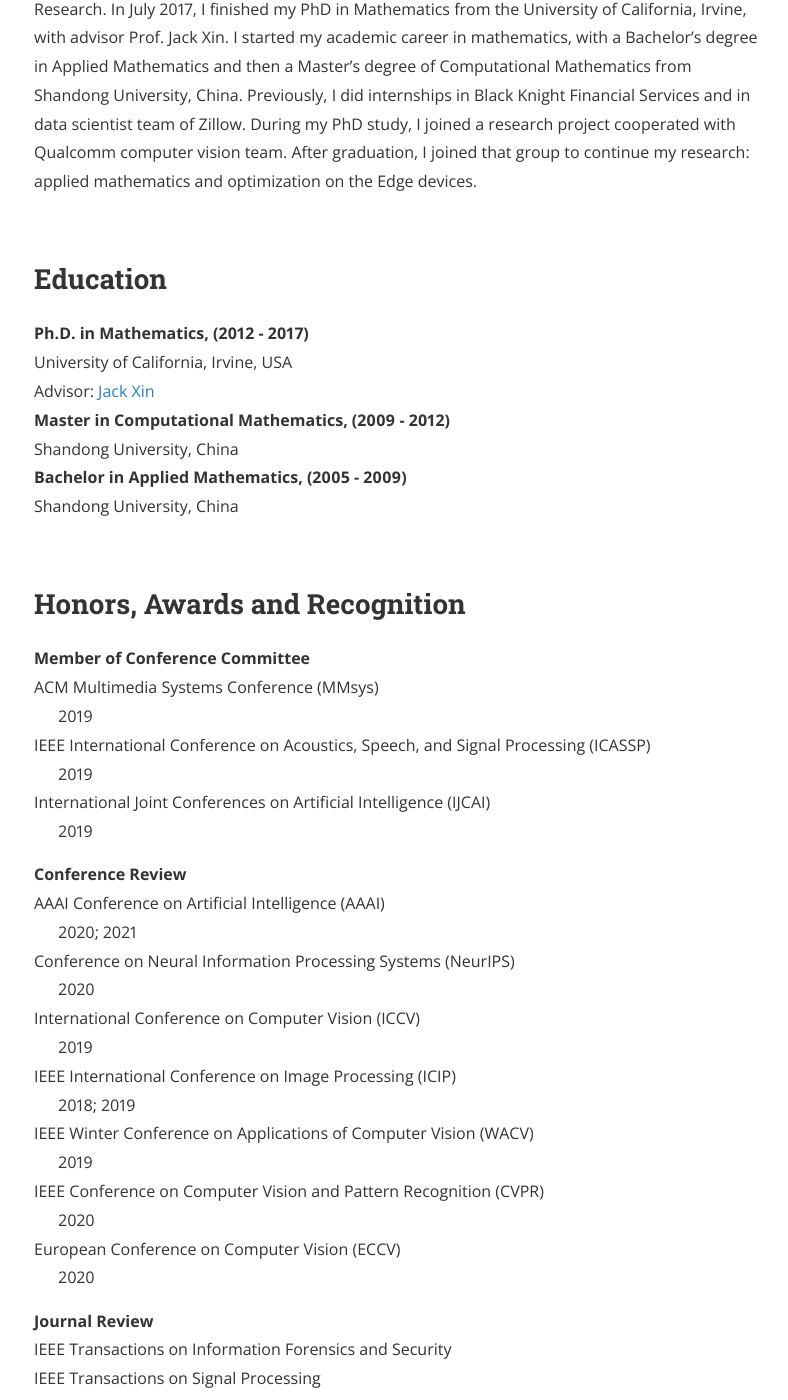
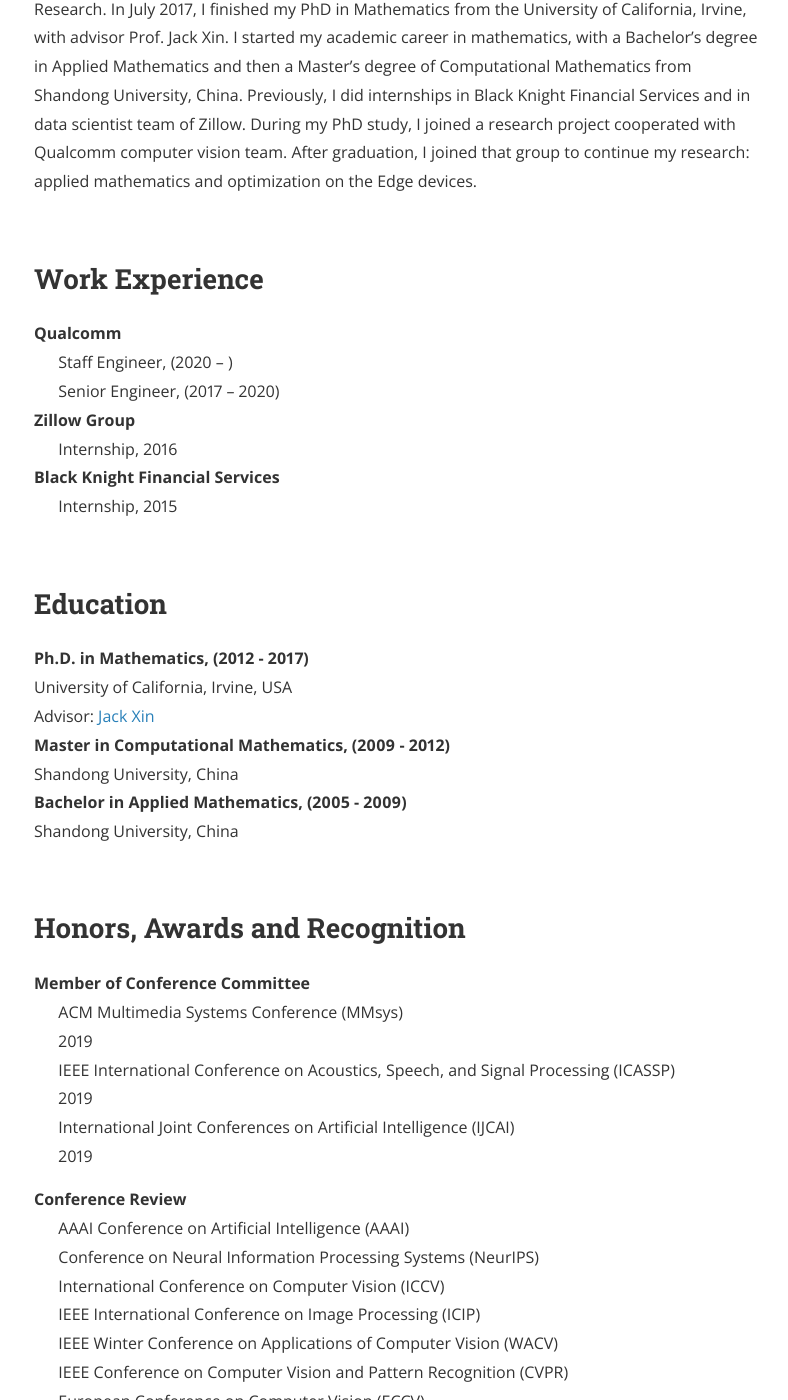
Before and after one commit to zsivine/zsivine.github.io, a Jekyll site: the page built from about.md, in a window 1280 px wide and 1400 px high, scrolled down 254 px. Shown: the whole window, without its empty margins (238-1026 px from the left). Built offline with Jekyll 4.4.1, drawn with Linux system fonts in a browser that asks for light colours; nearby versions of some CDN libraries; comment, search, counter and statistics services are not loaded; a style sheet for code colours, icons or effects is not loaded.

Commit message:
add work experience

```diff
--- a/about.md
+++ b/about.md
@@ -9,6 +9,17 @@ I started my academic career in mathematics, with a Bachelor's degree in Applied
 Previously, I did internships in Black Knight Financial Services and in data scientist team of Zillow.
 During my PhD study, I joined a research project cooperated with Qualcomm computer vision team.
 After graduation, I joined that group to continue my research:  applied mathematics and optimization on the Edge devices.
+
+
+<br>
+<h2>Work Experience</h2>
+<strong>Qualcomm </strong>
+<br>    &ensp; &ensp; Staff Engineer, (2020 -- )
+<br>    &ensp; &ensp; Senior Engineer, (2017 -- 2020) <br>
+<strong>Zillow Group </strong>
+<br>    &ensp; &ensp; Internship, 2016 <br>
+<strong>Black Knight Financial Services </strong>
+<br>    &ensp; &ensp; Internship, 2015 <br>
 
 
 <br>
@@ -27,45 +38,38 @@ After graduation, I joined that group to continue my research:  applied mathemat
 <h2>Honors, Awards and Recognition</h2>
 
 <strong>Member of Conference Committee</strong>
-<br>    ACM Multimedia Systems Conference (MMsys) \
+<br>    &ensp; &ensp; ACM Multimedia Systems Conference (MMsys) \
         &ensp; &ensp; 2019
-<br>    IEEE International Conference on Acoustics, Speech, and
+<br>    &ensp; &ensp; IEEE International Conference on Acoustics, Speech, and
 	Signal Processing (ICASSP) \
 	    &ensp; &ensp; 2019
-<br>    International Joint Conferences on Artificial Intelligence (IJCAI) \
+<br>    &ensp; &ensp; International Joint Conferences on Artificial Intelligence (IJCAI) \
         &ensp; &ensp; 2019
 
 
 <strong>Conference Review</strong>
-<br>    AAAI Conference on Artificial Intelligence (AAAI) \
-        &ensp; &ensp; 2020; 2021
-<br>    Conference on Neural Information Processing Systems (NeurIPS) \
-        &ensp; &ensp; 2020
-<br>    International Conference on Computer Vision (ICCV) \
-        &ensp; &ensp; 2019
-<br>    IEEE International Conference on Image Processing (ICIP) \
-        &ensp; &ensp; 2018; 2019
-<br>    IEEE Winter Conference on Applications of Computer Vision (WACV) \
-        &ensp; &ensp; 2019
-<br>    IEEE Conference on Computer Vision and Pattern Recognition (CVPR) \
-        &ensp; &ensp; 2020
-<br>    European Conference on Computer Vision (ECCV) \
-        &ensp; &ensp; 2020
+<br>    &ensp; &ensp; AAAI Conference on Artificial Intelligence (AAAI)
+<br>    &ensp; &ensp; Conference on Neural Information Processing Systems (NeurIPS)
+<br>    &ensp; &ensp; International Conference on Computer Vision (ICCV)
+<br>    &ensp; &ensp; IEEE International Conference on Image Processing (ICIP)
+<br>    &ensp; &ensp; IEEE Winter Conference on Applications of Computer Vision (WACV)
+<br>    &ensp; &ensp; IEEE Conference on Computer Vision and Pattern Recognition (CVPR)
+<br>    &ensp; &ensp; European Conference on Computer Vision (ECCV)
 
 <strong>Journal Review</strong>
-<br>    IEEE Transactions on Information Forensics and Security
-<br>    IEEE Transactions on Signal Processing
-<br>    IEEE Transactions on Image Processing
-<br>    IEEE Transactions on Vehicular Technology
-<br>    Neural Processing Letters, Springer
-<br>    Neural Networks, Elsevier
-<br>    International Journal of Image and Graphics
-<br>    Communications in Mathematical Sciences
+<br>    &ensp; &ensp; IEEE Transactions on Information Forensics and Security
+<br>    &ensp; &ensp; IEEE Transactions on Signal Processing
+<br>    &ensp; &ensp; IEEE Transactions on Image Processing
+<br>    &ensp; &ensp; IEEE Transactions on Vehicular Technology
+<br>    &ensp; &ensp; Neural Processing Letters, Springer
+<br>    &ensp; &ensp; Neural Networks, Elsevier
+<br>    &ensp; &ensp; International Journal of Image and Graphics
+<br>    &ensp; &ensp; Communications in Mathematical Sciences
 
 
 <strong>Second Awards in Both Low Latency Image Classsification and Detection</strong>
 <br>    <a href="https://lpirc.ecn.purdue.edu/">
-    IEEE Low Power Image Recognition Challenge II (LPIRC-II), 2018</a><br>
+    &ensp; &ensp; IEEE Low Power Image Recognition Challenge II (LPIRC-II), 2018</a><br>
 <strong>Kovalevsky Outstanding Ph.D. Thesis Award</strong>
 <br>    University of California, Irvine, 2017<br>
 <strong>SIAM Student Travel Award</strong>
```
